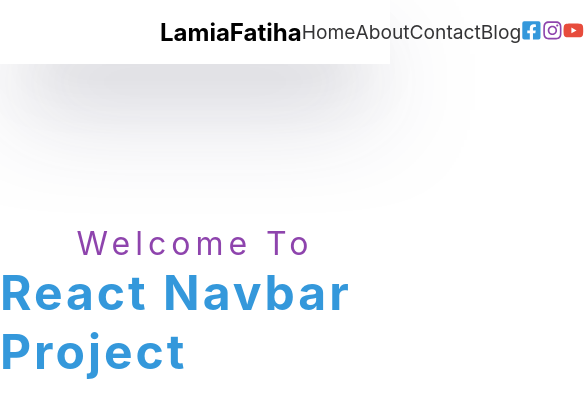
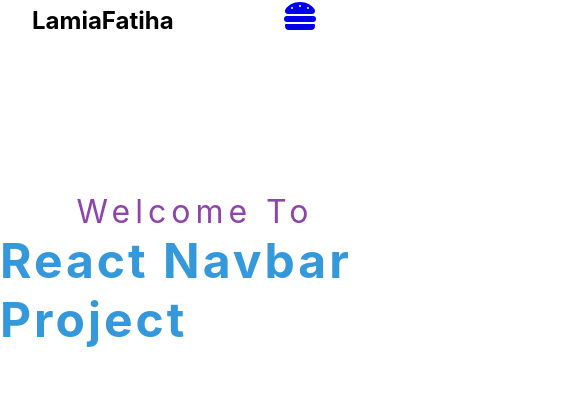
Before and after one commit to Fatiha26/navBar-React, a React (Create React App) app: page / in a window 390 px wide. Shown: the top 418 px of the page, 584 px wide, since content can reach past the window. Built offline with nearby package versions, Linux system fonts and the light colour scheme.

Commit message:
media queries  done

```diff
--- a/src/components/NavBar.js
+++ b/src/components/NavBar.js
@@ -1,6 +1,6 @@
 import React from 'react';
 import './navbar.css'
-import { FaFacebookSquare, FaInstagram, FaYoutube} from "react-icons/fa";
+import { FaFacebookSquare, FaInstagram, FaYoutube, FaHamburger} from "react-icons/fa";
 
 const NavBar = () => {
   return (
@@ -27,6 +27,11 @@ const NavBar = () => {
             <li><a href="#" ></a><FaInstagram className='insta'/></li>
             <li><a href="#" ></a><FaYoutube className='yt' /></li>
         </ul>
+        <div className="ham-menu">
+            <a href="#">
+            <FaHamburger/>
+            </a>
+        </div>
     </div>
     </nav>
     {/* nav ends here */}
--- a/src/components/navbar.css
+++ b/src/components/navbar.css
@@ -91,3 +91,34 @@ h1{
     letter-spacing: 3px;
     color: #3498db;
 }
+.ham-menu{
+    display: none;
+}
+
+/* media queries */
+
+@media (max-width: 1080px){
+    .main-nav{
+        height: 3rem;
+        grid-template-columns: 2rem 3fr 3fr 1fr 2rem;
+    }
+}
+
+@media (max-width: 998px){
+    .main-nav{
+        height: 2rem;
+        grid-template-columns: 2rem 2fr 3fr 2fr 2rem;
+    }
+    .menu-link{
+        display: none;
+    }
+    .icons .media-desktop{
+        height: 0;
+        display: none;
+    }
+    .ham-menu{
+        display: block;
+        font-size: 2rem;
+        /* color: #e74c3c; */
+    }
+}
```
